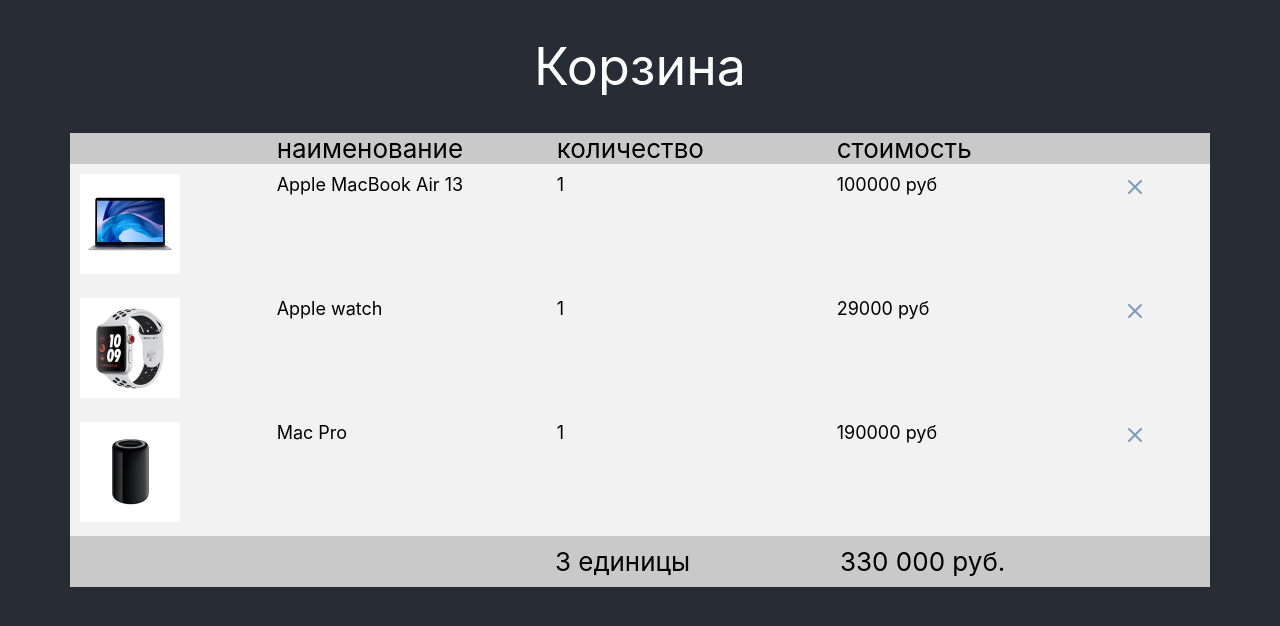
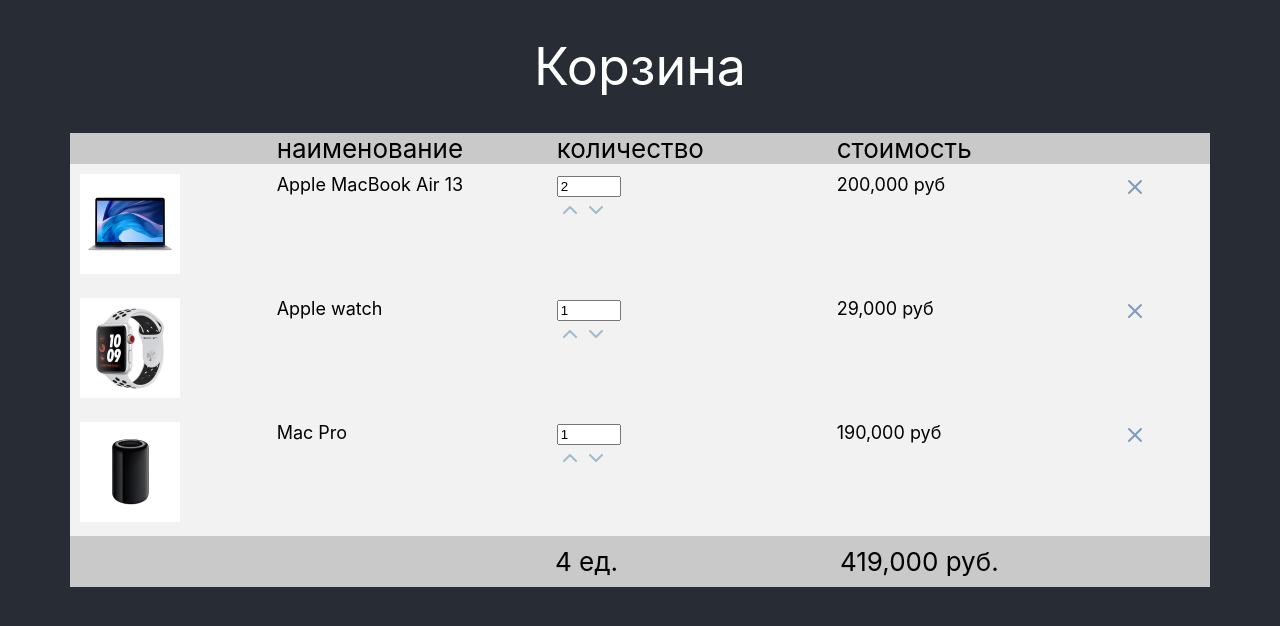
Before and after one commit to blessMe-Padre/react-cart, a React (Create React App) app: page / in a window 1280 px wide. Shown: the top 626 px of the page. Built offline with nearby package versions, Linux system fonts and the light colour scheme.

Commit message:
добавляет счетчик

```diff
--- a/src/components/Cart/index.jsx
+++ b/src/components/Cart/index.jsx
@@ -1,5 +1,5 @@
 import React from 'react';
-import { useState } from "react";
+import { useState, useEffect } from "react";
 import CartFooter from '../CartFooter';
 import CartHeader from '../CartHeader';
 import Product from '../Product';
@@ -9,10 +9,73 @@ import data from '../../data';
 export default function Cart() {
     const [cart, setCart] = useState(data);
 
+    const [total, setTotal] = useState({
+        price: cart.reduce((prev, curr) => prev + curr.priceTotal, 0),
+        count: cart.reduce((prev, curr) => prev + curr.count, 0)
+    })
+
+    useEffect(() => {
+        setTotal({
+            price: cart.reduce((prev, curr) => prev + curr.priceTotal, 0),
+            count: cart.reduce((prev, curr) => prev + curr.count, 0),
+        });
+    }, [cart])
+
     // удаление продукта
     const removeProduct = (id) => {
         setCart((cart) => cart.filter((product) => id !== product.id)
         )
+    }
+
+    // увеличения счетчика количества продукта
+    const increase = (id) => {
+        setCart((cart) => {
+            return cart.map((product) => {
+                if (product.id === id) {
+                    return {
+                        ...product,
+                        count: product.count + 1,
+                        priceTotal: (product.count + 1) * product.price,
+                    };
+                }
+                return product
+            })
+        })
+    }
+
+    // уменьшение счетчика количества продукта
+    const decrease = (id) => {
+        setCart((cart) => {
+            return cart.map((product) => {
+                if (product.id === id) {
+
+                    const newCount = product.count - 1 > 1 ? product.count - 1 : 1;
+
+                    return {
+                        ...product,
+                        count: newCount,
+                        priceTotal: newCount * product.price,
+                    };
+                }
+                return product
+            })
+        })
+    }
+
+    // обработчик ввода в инпут
+    const changeValue = (id, value) => {
+        setCart((cart) => {
+            return cart.map((product) => {
+                if (product.id === id) {
+                    return {
+                        ...product,
+                        count: value,
+                        priceTotal: value * product.price
+                    }
+                }
+                return product
+            })
+        })
     }
 
     const products = cart.map((product) => {
@@ -20,6 +83,9 @@ export default function Cart() {
             product={product}
             key={product.id}
             removeProduct={removeProduct}
+            changeValue={changeValue}
+            increase={increase}
+            decrease={decrease}
         />;
     });
 
@@ -27,7 +93,7 @@ export default function Cart() {
         <>
             <CartHeader />
             {products}
-            <CartFooter />
+            <CartFooter total={total} />
         </>
 
     )
--- a/src/components/CartFooter/index.js
+++ b/src/components/CartFooter/index.js
@@ -1,11 +1,14 @@
-import React from 'react'
-import { Footer, FooterItem } from './styled'
+import React from 'react';
+import { Footer, FooterItem } from './styled';
+import formatPrice from './../../priceFormatter';
 
-export default function CartFooter() {
+export default function CartFooter({ total }) {
+    const { count, price } = total;
+
     return (
         <Footer>
-            <FooterItem> 3 единицы</FooterItem>
-            <div> 330 000 руб.</div>
+            <FooterItem> {count} ед.</FooterItem>
+            <div> {formatPrice(price)} руб.</div>
         </Footer>
     )
 }
--- /dev/null
+++ b/src/components/Count/index.jsx
@@ -0,0 +1,22 @@
+import React from 'react';
+import { Button } from '../Buttons/styled';
+import { CountWrapper, CountInput, CountControls } from './styled';
+
+export default function Count({ count, increase, decrease, changeValue, id }) {
+    return (
+        <CountWrapper>
+            <CountInput
+                onChange={(e) => { changeValue(id, +e.target.value) }}
+                type='number' min='1' max='100' value={count} />
+            <CountControls>
+                <Button type='button' onClick={() => { increase(id) }}>
+                    <img src='./img/icons/icon-up.svg' alt='Increase' />
+                </Button>
+                <Button type='button' onClick={() => { decrease(id) }}>
+                    <img src='./img/icons/icon-down.svg' alt='Decrease' />
+                </Button>
+            </CountControls>
+
+        </CountWrapper>
+    )
+}
--- /dev/null
+++ b/src/components/Count/styled.jsx
@@ -0,0 +1,11 @@
+import styled from "styled-components";
+
+export const CountWrapper = styled.div`
+
+`
+export const CountInput = styled.input`
+
+`
+export const CountControls = styled.div`
+
+`
--- a/src/components/Product/index.jsx
+++ b/src/components/Product/index.jsx
@@ -1,9 +1,11 @@
 import React from 'react'
 import ButtonDelete from '../Buttons'
-import { ProductInner, ProductItem } from './styled'
+import Count from '../Count';
+import formatPrice from './../../priceFormatter';
+import { ProductInner, ProductItem } from './styled';
 
-export default function Product({ product, removeProduct }) {
-    const { img, title, price, count, id } = product;
+export default function Product({ product, removeProduct, increase, decrease, changeValue }) {
+    const { img, title, priceTotal, count, id } = product;
 
     return (
         <ProductInner>
@@ -11,8 +13,16 @@ export default function Product({ product, removeProduct }) {
                 <img src={`./img/products/${img}`} alt={title} />
             </ProductItem>
             <ProductItem>{title}</ProductItem>
-            <ProductItem>1</ProductItem>
-            <ProductItem>{price} руб</ProductItem>
+            <ProductItem>
+                <Count
+                    count={count}
+                    changeValue={changeValue}
+                    increase={increase}
+                    decrease={decrease}
+                    id={id}
+                />
+            </ProductItem>
+            <ProductItem>{formatPrice(priceTotal)} руб</ProductItem>
             <ProductItem>
                 <ButtonDelete removeProduct={removeProduct} id={id} />
             </ProductItem>
--- /dev/null
+++ b/src/priceFormatter.js
@@ -0,0 +1,3 @@
+const priceFormatter = new Intl.NumberFormat();
+
+export default priceFormatter.format;
```
